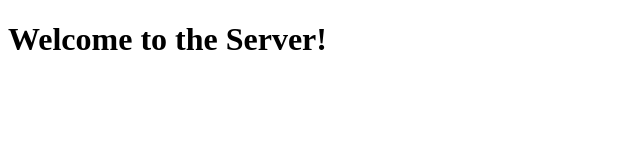
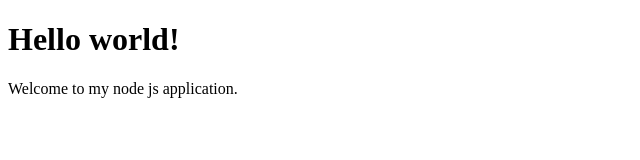
Before and after one commit to Dharmaraj-39/simple-web-server, a website: page public/index.html in a window 1280 px wide. Shown: the whole page, without its empty margins (0-640 px from the left). Drawn offline with Linux system fonts and the light colour scheme.

Commit message:
updated index.html

```diff
--- a/public/index.html
+++ b/public/index.html
@@ -5,6 +5,8 @@
         <title>Sample App</title>
     </head>
     <body>
-        <h1>Welcome to the Server!</h1>
+        <h1>Hello world!</h1>
+        <p>Welcome to my node js application.</p>
+
     </body>
 </html>
```
